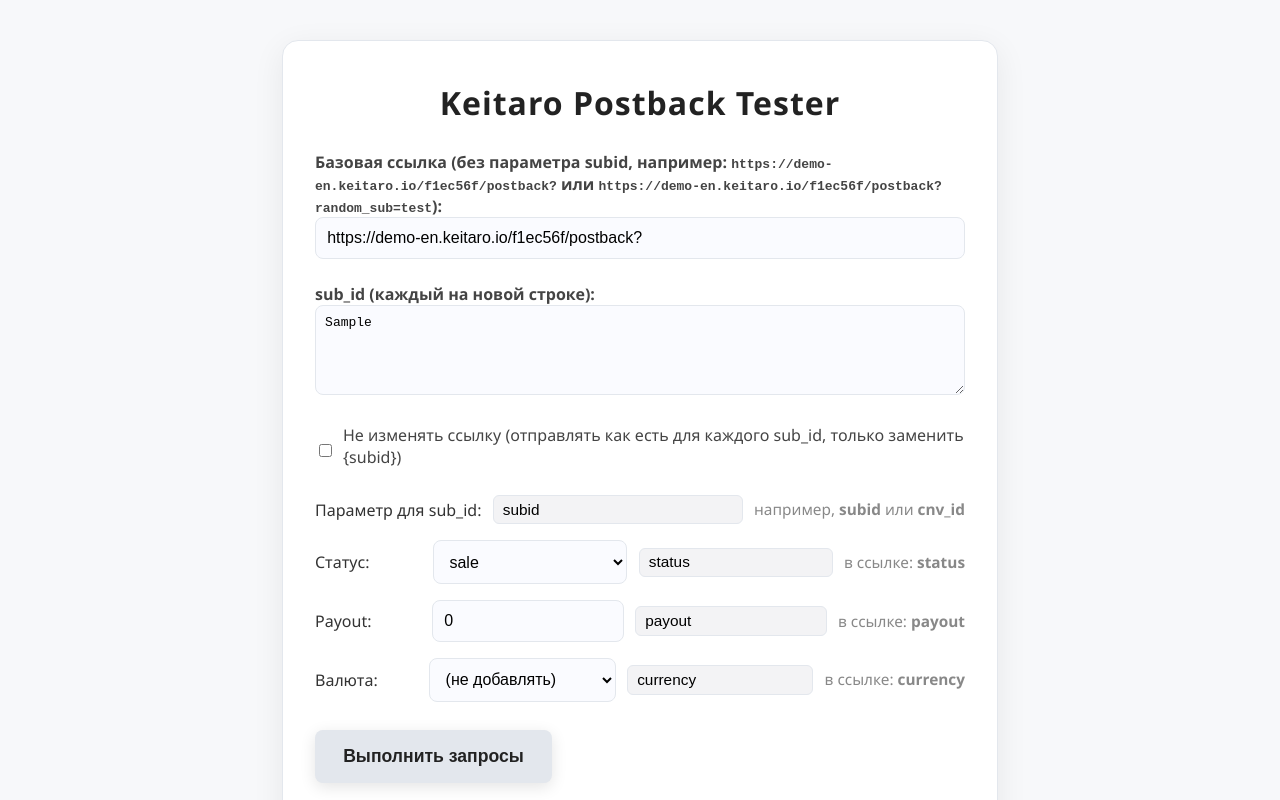
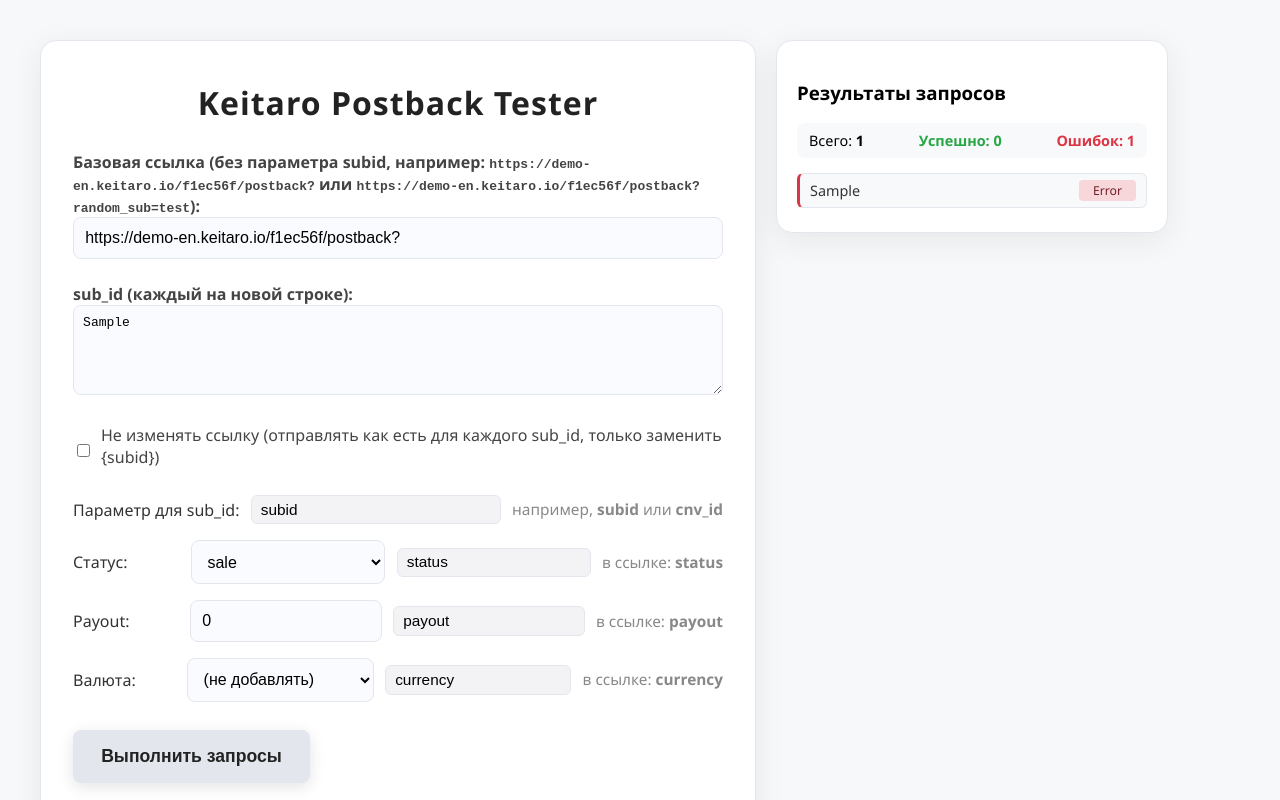
Before and after one commit to MegaLoogin/postback-sender, a plain HTML site: page index.html in a window 1280 px wide. Both pictures are taken after typing "Sample" into the empty fields and a click on the button "Выполнить запросы". Shown: the top 800 px of the page. Drawn offline with Linux system fonts and the light colour scheme; no server answers.

Commit message:
Update index.html

```diff
--- a/index.html
+++ b/index.html
@@ -11,15 +11,124 @@
       margin: 0;
       padding: 0;
       min-height: 100vh;
+      display: flex;
+      gap: 20px;
     }
-    .container {
+    .main-container {
+      flex: 1;
       max-width: 650px;
-      margin: 40px auto;
+      margin: 40px 0 40px 40px;
       background: #fff;
       border-radius: 16px;
       box-shadow: 0 8px 32px rgba(0,0,0,0.07);
       padding: 2.5em 2em 2em 2em;
       border: 1.5px solid #e3e7ed;
+    }
+    .logs-sidebar {
+      width: 350px;
+      background: #fff;
+      border-radius: 16px;
+      box-shadow: 0 8px 32px rgba(0,0,0,0.07);
+      padding: 20px;
+      margin: 40px 40px 40px 0;
+      border: 1.5px solid #e3e7ed;
+      height: fit-content;
+    }
+    .stats-bar {
+      display: flex;
+      justify-content: space-between;
+      align-items: center;
+      padding: 8px 12px;
+      background: #f8f9fa;
+      border-radius: 8px;
+      margin-bottom: 15px;
+      font-size: 0.9em;
+    }
+    .stats-bar .success-count {
+      color: #28a745;
+      font-weight: 600;
+    }
+    .stats-bar .error-count {
+      color: #dc3545;
+      font-weight: 600;
+    }
+    .log-item {
+      padding: 6px 10px;
+      margin-bottom: 4px;
+      border-radius: 6px;
+      background: #f8f9fa;
+      border: 1px solid #e3e7ed;
+      cursor: pointer;
+      transition: all 0.2s ease;
+      font-size: 0.9em;
+    }
+    .log-item:hover {
+      background: #f0f2f5;
+    }
+    .log-item.expanded {
+      background: #fff;
+      box-shadow: 0 2px 8px rgba(0,0,0,0.1);
+    }
+    .log-item.success {
+      border-left: 3px solid #28a745;
+    }
+    .log-item.error {
+      border-left: 3px solid #dc3545;
+    }
+    .log-header {
+      display: flex;
+      justify-content: space-between;
+      align-items: center;
+    }
+    .log-item .subid {
+      font-weight: 500;
+      color: #333;
+    }
+    .log-item .status {
+      font-size: 0.85em;
+      padding: 2px 6px;
+      border-radius: 4px;
+      min-width: 45px;
+      text-align: center;
+    }
+    .log-item .status.success {
+      background: #d4edda;
+      color: #155724;
+    }
+    .log-item .status.error {
+      background: #f8d7da;
+      color: #721c24;
+    }
+    .log-details {
+      margin-top: 8px;
+      padding-top: 8px;
+      border-top: 1px solid #e3e7ed;
+      display: none;
+      font-size: 0.85em;
+    }
+    .log-item.expanded .log-details {
+      display: block;
+    }
+    .log-details pre {
+      background: #f8f9fa;
+      padding: 8px;
+      border-radius: 4px;
+      margin: 4px 0;
+      font-size: 0.85em;
+      overflow-x: auto;
+      white-space: pre-wrap;
+    }
+    .log-details .url {
+      word-break: break-all;
+      font-size: 0.85em;
+      color: #666;
+    }
+    .log-details .url a {
+      color: #0066cc;
+      text-decoration: none;
+    }
+    .log-details .url a:hover {
+      text-decoration: underline;
     }
     h2 {
       margin-top: 0;
@@ -146,7 +255,7 @@
   </style>
 </head>
 <body>
-  <div class="container">
+  <div class="main-container">
     <h2>Keitaro Postback Tester</h2>
     <form id="multiGetForm" autocomplete="off">
       <label>
@@ -205,6 +314,15 @@
 
     <div class="results" id="results"></div>
   </div>
+  <div class="logs-sidebar" id="logsSidebar">
+    <h3>Результаты запросов</h3>
+    <div class="stats-bar" id="statsBar">
+      <span>Всего: <b>0</b></span>
+      <span class="success-count">Успешно: <b>0</b></span>
+      <span class="error-count">Ошибок: <b>0</b></span>
+    </div>
+    <div id="logsList"></div>
+  </div>
 
   <script>
     const form = document.getElementById('multiGetForm');
@@ -237,9 +355,27 @@
 
     form.addEventListener('submit', async function(e) {
       e.preventDefault();
-      resultsDiv.innerHTML = '';
+      const logsList = document.getElementById('logsList');
+      const statsBar = document.getElementById('statsBar');
+      logsList.innerHTML = '';
+
+      // Сбрасываем статистику
+      let totalCount = 0;
+      let successCount = 0;
+      let errorCount = 0;
+
+      const updateStats = () => {
+        statsBar.innerHTML = `
+          <span>Всего: <b>${totalCount}</b></span>
+          <span class="success-count">Успешно: <b>${successCount}</b></span>
+          <span class="error-count">Ошибок: <b>${errorCount}</b></span>
+        `;
+      };
+
       const urlTemplate = urlTemplateInput.value.trim();
       const ids = idsInput.value.split('\n').map(l => l.trim()).filter(l => l.length);
+      totalCount = ids.length;
+      updateStats();
 
       let subidParam, statusParam, payoutParam, currencyParam, status, payout, currency;
       if (!noChangeUrl.checked) {
@@ -256,7 +392,6 @@
       for (const id of ids) {
         let url;
         if (noChangeUrl.checked) {
-          // Если в ссылке есть {subid} — подставляем, иначе используем как есть
           if (urlTemplate.includes('{subid}')) {
             url = urlTemplate.replaceAll('{subid}', encodeURIComponent(id));
           } else {
@@ -269,38 +404,50 @@
           if (currency) url = addParamToUrl(url, currencyParam, currency);
         }
 
-        const row = document.createElement('div');
-        row.className = 'result-row';
-        row.innerHTML = `
-          <div><b>sub_id:</b> ${id}</div>
-          <div class="url"><b>URL:</b> <a href="${url}" target="_blank" rel="noopener">${url}</a></div>
-          <div><b>Статус:</b> <span>Отправка...</span></div>
-          <div class="response-block" style="display:none;"><b>Ответ:</b> <pre></pre></div>
+        const logItem = document.createElement('div');
+        logItem.className = 'log-item';
+        logItem.innerHTML = `
+          <div class="log-header">
+            <span class="subid">${id}</span>
+            <span class="status">Отправка...</span>
+          </div>
+          <div class="log-details">
+            <div class="url"><b>URL:</b> <a href="${url}" target="_blank" rel="noopener">${url}</a></div>
+            <div class="response"><b>Ответ:</b> <pre></pre></div>
+          </div>
         `;
-        resultsDiv.appendChild(row);
+        logsList.appendChild(logItem);
 
-        const statusSpan = row.querySelector('span');
-        const responseBlock = row.querySelector('.response-block');
-        const responsePre = row.querySelector('pre');
+        const statusSpan = logItem.querySelector('.status');
+        const responsePre = logItem.querySelector('pre');
+
+        logItem.addEventListener('click', function() {
+          this.classList.toggle('expanded');
+        });
 
         try {
           const response = await fetch(url, { method: 'GET' });
           let text = await response.text();
           if (response.ok) {
-            statusSpan.textContent = `Успех (${response.status})`;
-            statusSpan.className = 'status-success';
+            statusSpan.textContent = 'OK';
+            statusSpan.className = 'status success';
+            logItem.className = 'log-item success';
+            successCount++;
           } else {
-            statusSpan.textContent = `Ошибка (${response.status})`;
-            statusSpan.className = 'status-fail';
+            statusSpan.textContent = 'Error';
+            statusSpan.className = 'status error';
+            logItem.className = 'log-item error';
+            errorCount++;
           }
-          responseBlock.style.display = 'block';
           responsePre.textContent = text || '(пустой ответ)';
         } catch (err) {
-          statusSpan.textContent = 'Ошибка: ' + err.message;
-          statusSpan.className = 'status-fail';
-          responseBlock.style.display = 'block';
+          statusSpan.textContent = 'Error';
+          statusSpan.className = 'status error';
+          logItem.className = 'log-item error';
           responsePre.textContent = '(нет ответа)';
+          errorCount++;
         }
+        updateStats();
       }
     });
   </script>
```
